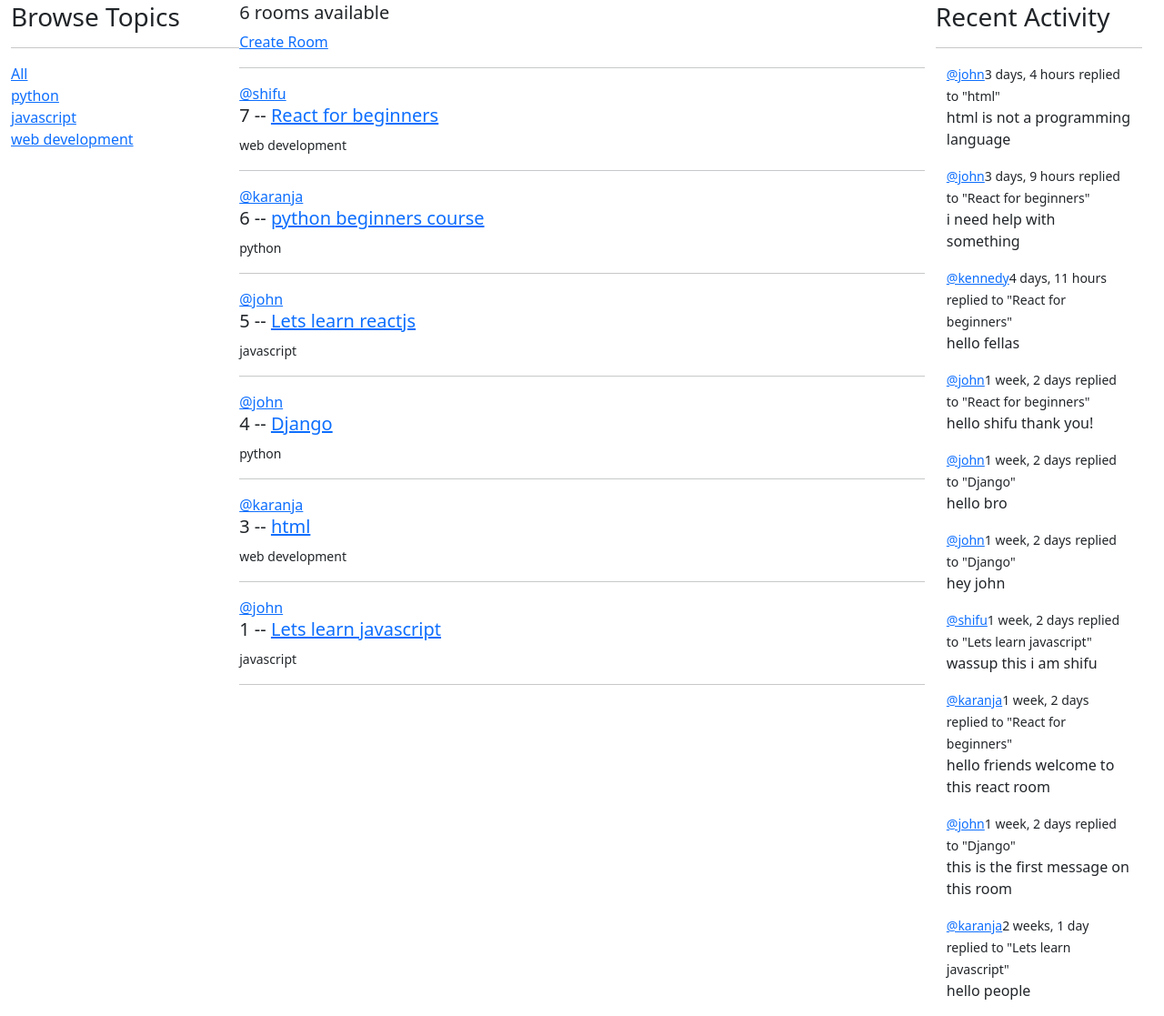
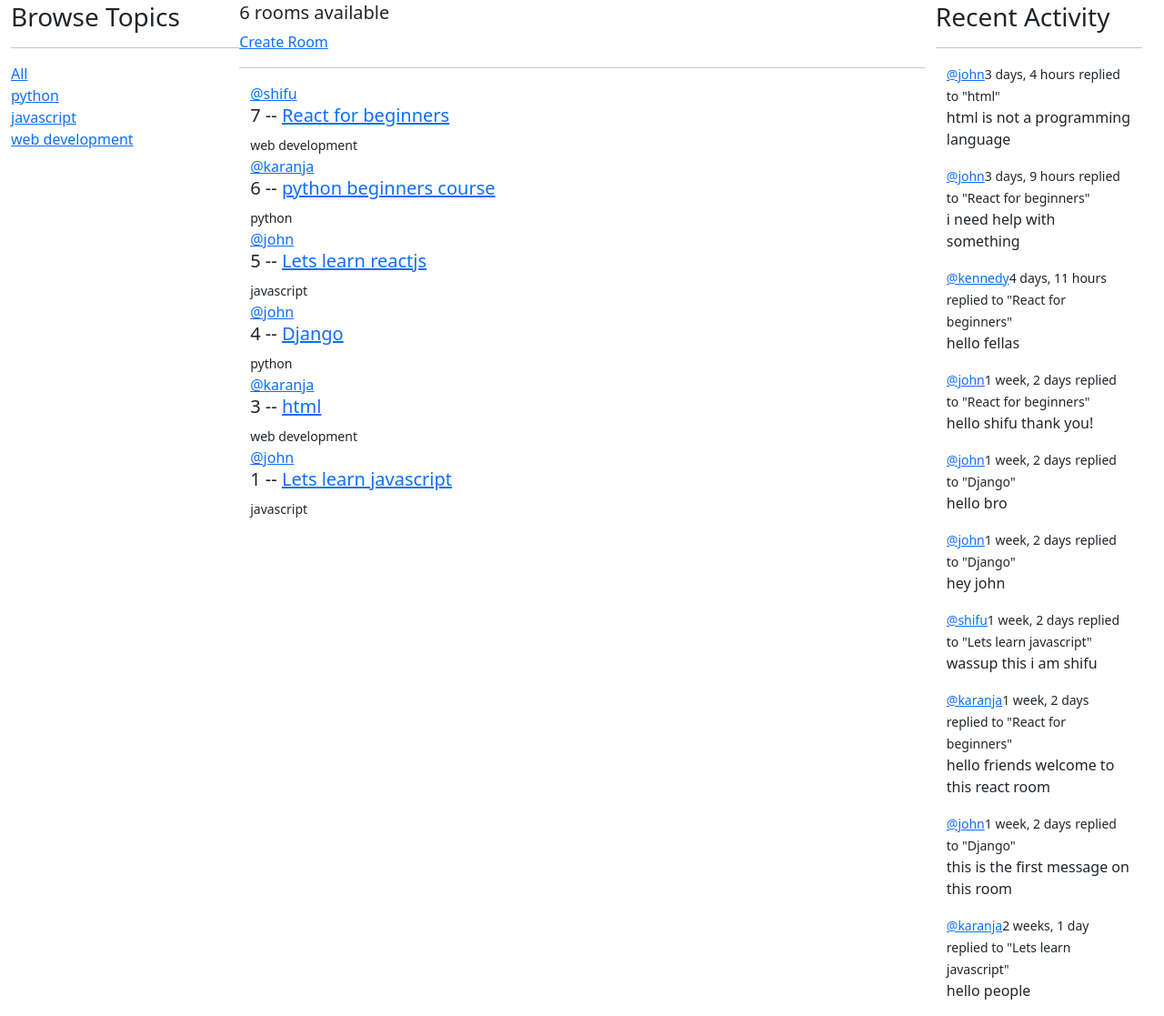
Before and after one commit to nzyuko/somo, a Django app: page / in a window 1280 px wide. Shown: the part 70-1187 px from the top of the page at 91% size. Run offline with Django 3.2, Linux system fonts and the light colour scheme; data comes from the database, SQL or seed files in the repository; some libraries are stand-ins or nearby versions.

Commit message:
wrapped whole component in a div with bootstrap class container

```diff
--- a/somo-back/somo/base/templates/base/feed_component.html
+++ b/somo-back/somo/base/templates/base/feed_component.html
@@ -1,6 +1,6 @@
 <div>
     {% for room in rooms %}
-        <div>
+        <div class="container">
             {% if request.user == room.host %}
                 <a href="{% url 'update-room' room.id %}">Edit</a>
                 <a href="{% url 'delete-room' room.id %}">Delete</a>
@@ -8,7 +8,7 @@
             <a href="{% url 'user-profile' room.host.id%}">@{{ room.host.username }}</a>
             <h5>{{room.id}} -- <a href="{% url 'room' room.id %}">{{room.name}}</a></h5>
             <small>{{room.topic.name}}</small>
-            <hr>
+
         </div>
     {% endfor %}
 </div>
```
